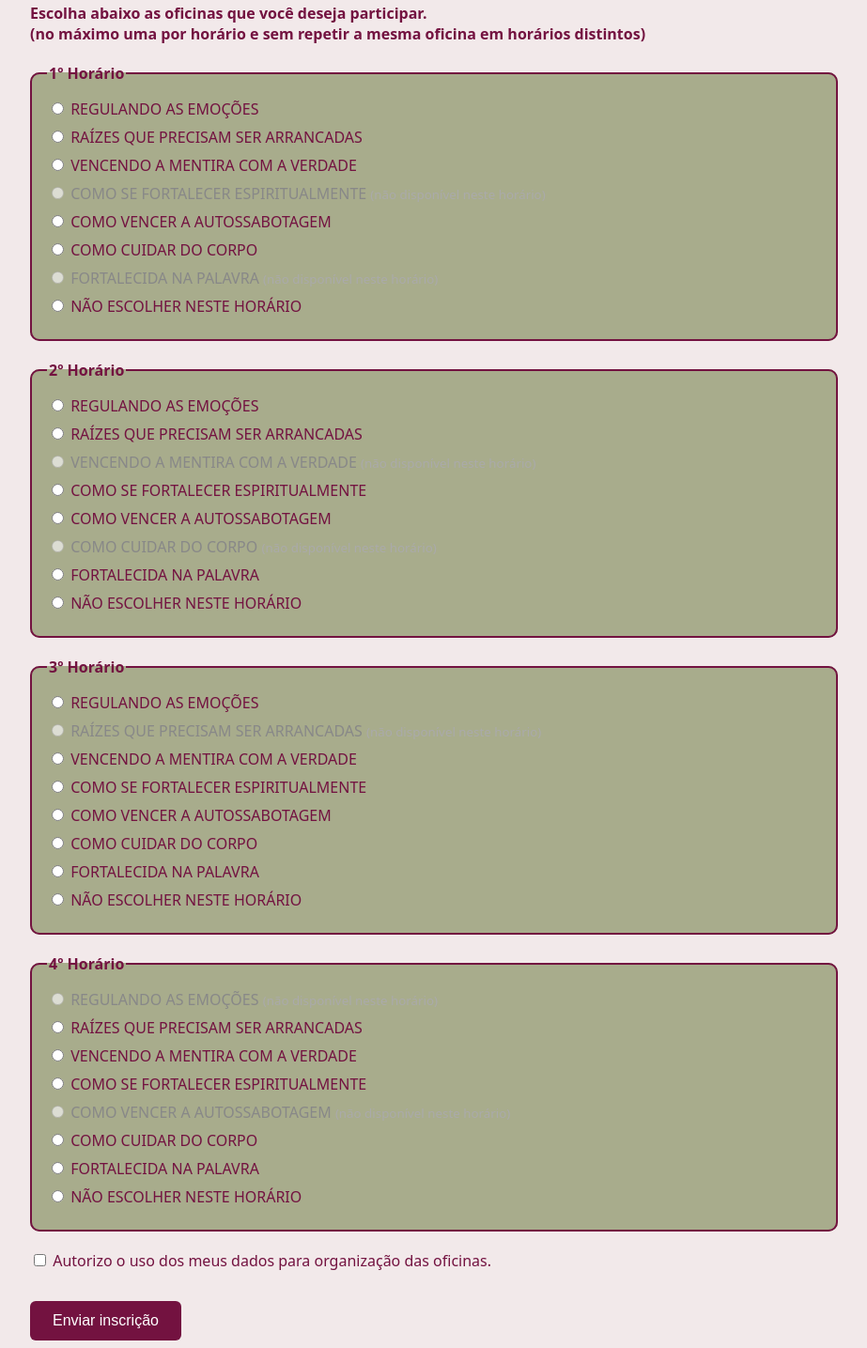
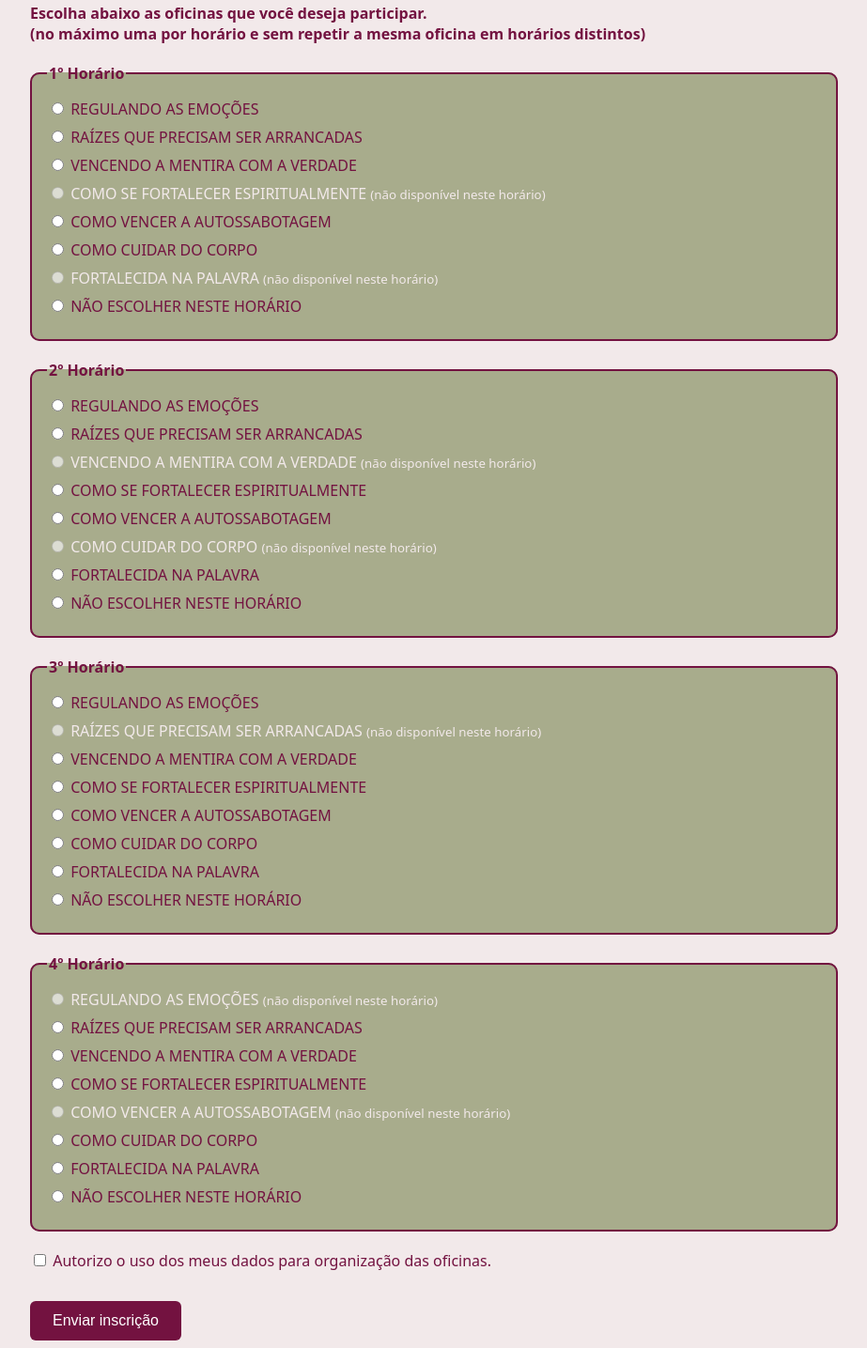
Before and after one commit to pedrodamiao/conferenciamulheresfortes, a Flask app: page / in a window 1280 px wide. Shown: the part 409-1844 px from the top of the page at 94% size, without its empty margins (178-1101 px from the left). Run offline with Flask 3, Linux system fonts and the light colour scheme; data comes from the database, SQL or seed files in the repository; data that the repository does not hold is empty.

Commit message:
Update index.html

```diff
--- a/templates/index.html
+++ b/templates/index.html
@@ -56,8 +56,8 @@
 
     /* label { display: block; margin-bottom: .45em; } */
 
-    label.bloqueada { color: #888; }
-    label.bloqueada small { color: #aaa; }
+    label.bloqueada { color: #f2e9ea; }
+    label.bloqueada small { color: #f2e9ea; }
 
     .flash {
       padding: 1em;
```
